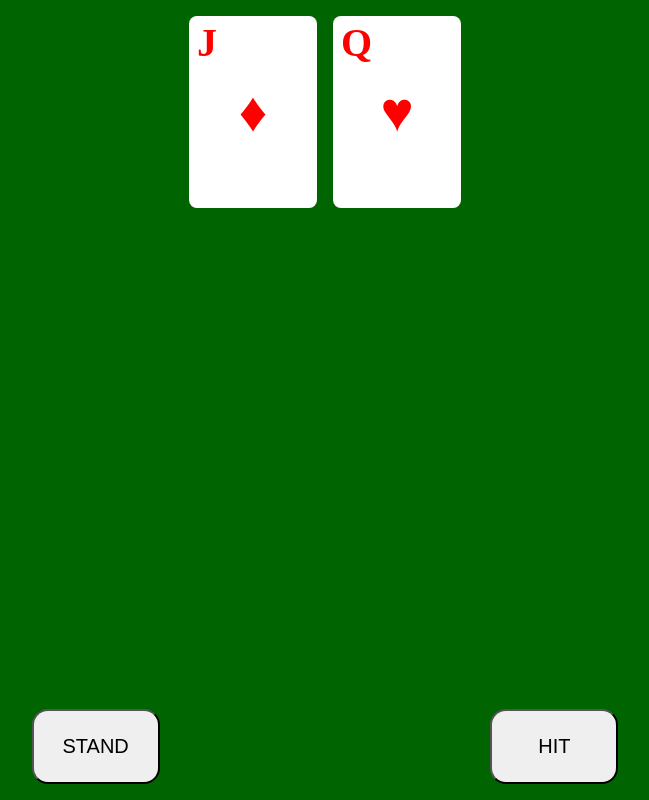
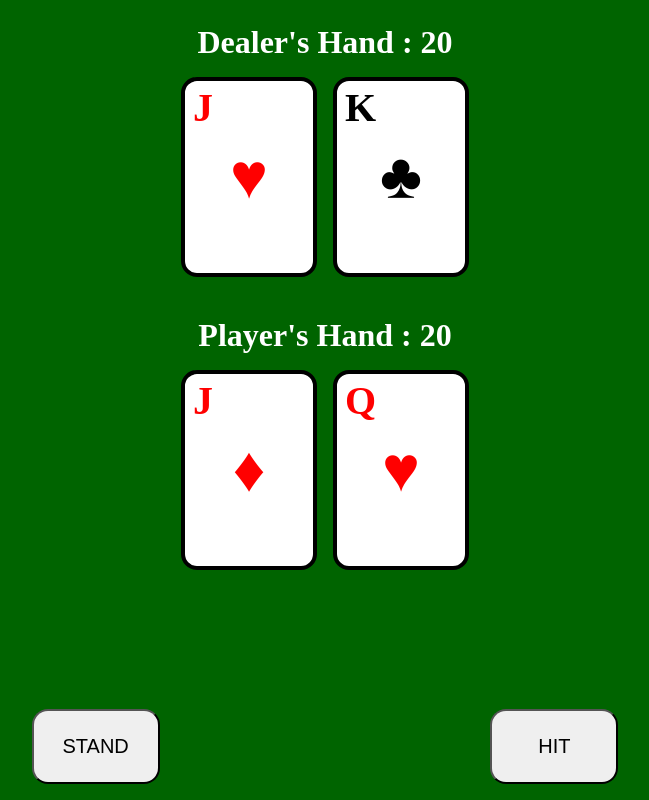
Before and after one commit to sandesh-rai/blackjack, a Vue app: page / in a window 1280 px wide. Shown: the whole page, without its empty margins (315-964 px from the left). Built offline with nearby package versions, Linux system fonts and the light colour scheme.

Commit message:
Show dealer hand, and display score

```diff
--- a/src/components/GameBoard.vue
+++ b/src/components/GameBoard.vue
@@ -1,6 +1,7 @@
 <template>
   <main class="game-board">
-    <HandPlayer :playerHand="player.hand"/>
+    <HandPlayer :hand="dealer.hand" :score="dealer.score" :isDealer="true"/>
+    <HandPlayer :hand="player.hand" :score="player.score"/>
     <GameControl @hitPressed="dealCard('player')"/>
   </main>
 </template>
--- a/src/components/HandPlayer.vue
+++ b/src/components/HandPlayer.vue
@@ -1,6 +1,13 @@
 <template>
-    <section class="player-hand">
-        <PlayingCard v-for="card in playerHand" :card="card" :key="card"/>
+    <section>
+        <h2>
+            <template v-if="isDealer">Dealer's Hand</template>
+            <template v-else>Player's Hand</template>
+            : {{score}}
+        </h2>
+        <div class="player-hand">
+            <PlayingCard v-for="card in hand" :card="card" :key="card"/>
+        </div>
     </section>
 </template>
 
@@ -10,7 +17,17 @@ import PlayingCard from './PlayingCard.vue';
 export default {
     name: "HandPlayer",
     props: {
-        playerHand: Array
+        hand: {
+            type: Array
+        },
+        score: {
+            type: Number,
+            default: 0
+        },
+        isDealer: {
+            type: Boolean,
+            default: false
+        }
     },
     components: { PlayingCard }
 }
@@ -21,4 +38,12 @@ export default {
     display: flex;
     justify-content: center;
 }
+
+section > h2 {
+    text-align: center;
+    color: #fff;
+    font-weight: 800;
+    margin-top: 1.5rem;
+    font-size: 2rem;
+}
 </style>
--- a/src/components/PlayingCard.vue
+++ b/src/components/PlayingCard.vue
@@ -43,7 +43,8 @@ export default {
     width: 8rem;
     position: relative;
     background-color: white;
-    border-radius: 0.5rem;
+    border-radius: 1rem;
+    border: 4px solid black;
     margin: 1rem 0.5rem;
     -webkit-touch-callout: none;
     -webkit-user-select: none;
@@ -62,7 +63,7 @@ export default {
 }
 
 .card > span.card-suit {
-    font-size: 3.5rem;
+    font-size: 4rem;
     font-weight: 700;
     position: absolute;
     top: 50%;
```
